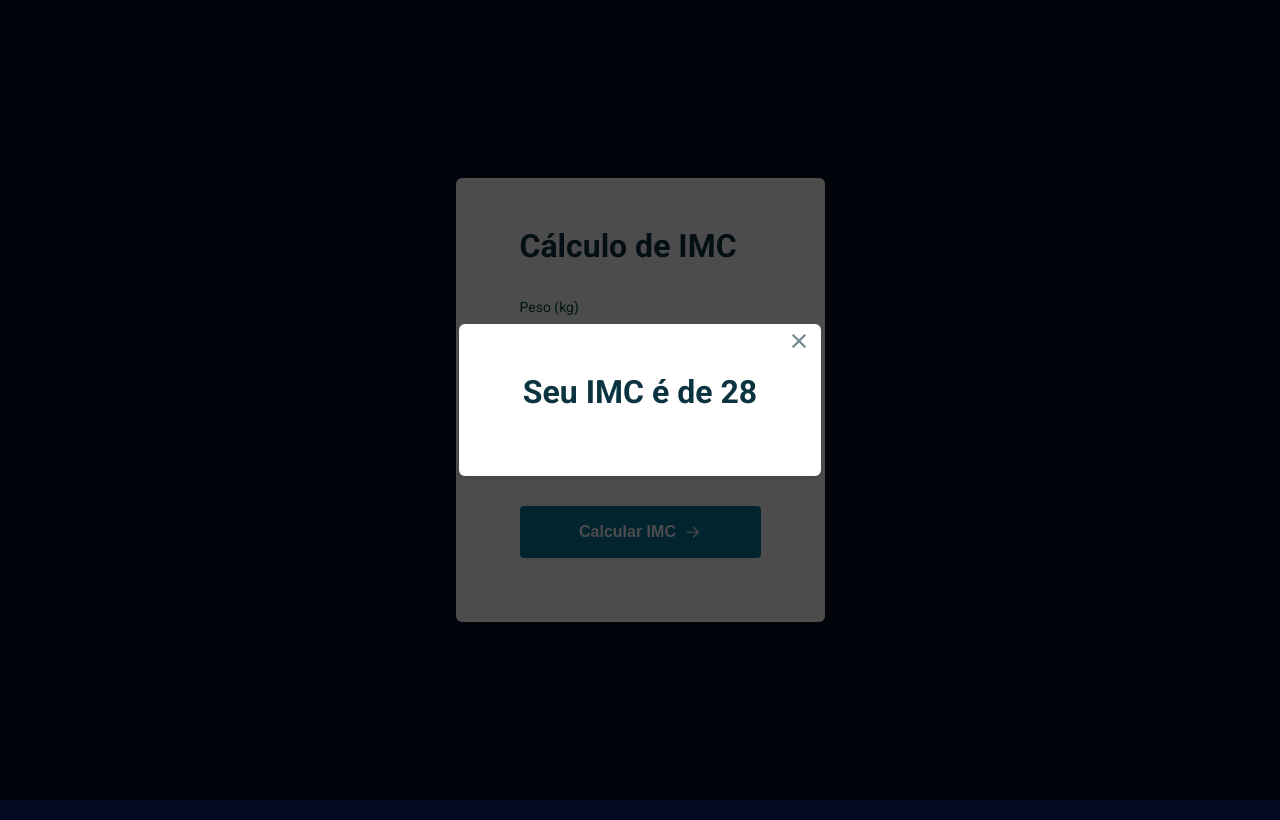
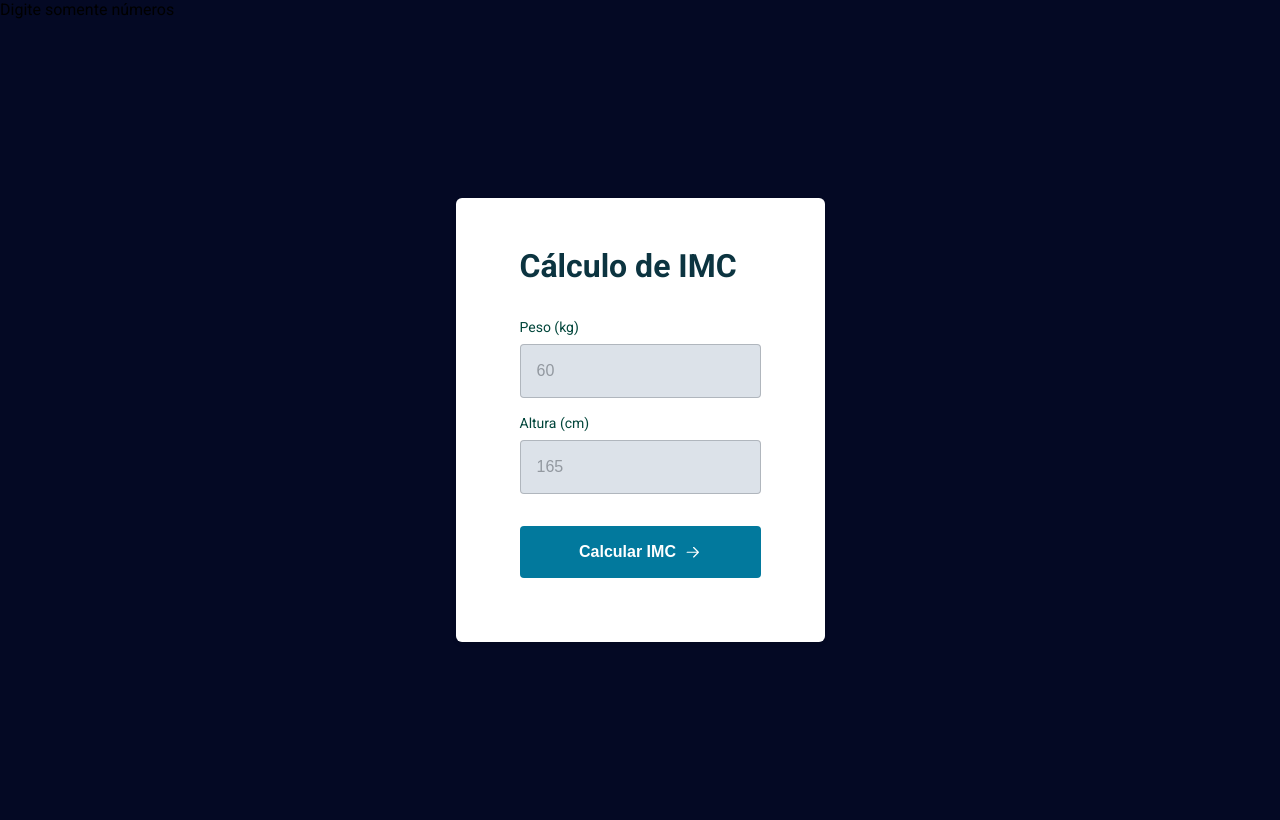
Before and after one commit to Thalys001/BMI-calculator-js, a website built with Vite: page index.html in a window 1280 px wide. Built offline with nearby package versions, Linux system fonts and the light colour scheme.

Commit message:
feat: added error alert message

```diff
--- a/index.html
+++ b/index.html
@@ -14,16 +14,18 @@
     <script src="./script.js" defer></script>
   </head>
   <body>
+    <div class="alert-error">Digite somente números</div>
+
     <div class="container">
       <main class="card">
-        <form action="">
+        <form>
           <h1 class="title">Cálculo de IMC</h1>
           <div class="input-wrapper">
             <label for="weight">Peso (kg)</label>
             <input id="weight" type="text" placeholder="60" />
           </div>
           <div class="input-wrapper">
-            <label for="height">Altura (m)</label>
+            <label for="height">Altura (cm)</label>
             <input id="height" type="text" placeholder="165" />
           </div>
           <button type="submit">
@@ -34,13 +36,13 @@
       </main>
     </div>
 
-    <div class="modal-wrapper open">
+    <div class="modal-wrapper">
       <div class="modal card">
         <h2 class="title">
-          Seu IMC é de 28
           <button class="close">
             <img src="./assets/close.svg" alt="imagem para fechar o popup" />
           </button>
+          <span> Seu IMC é de 28 </span>
         </h2>
       </div>
     </div>
```
